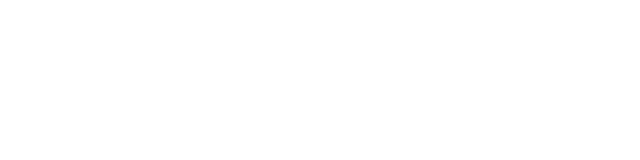
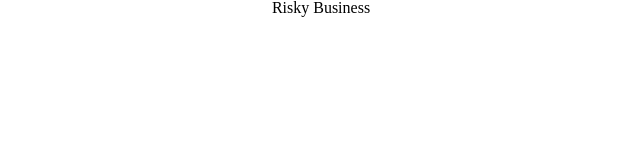
Before and after one commit to evansst/risky-business-front-end, a React (Create React App) app: page / in a window 1280 px wide. Shown: the top 160 px of the page, without its empty margins (319-959 px from the left). Built offline with nearby package versions, Linux system fonts and the light colour scheme.

Commit message:
boiler plate set-up

```diff
--- a/public/index.html
+++ b/public/index.html
@@ -24,7 +24,7 @@
       work correctly both with client-side routing and a non-root public URL.
       Learn how to configure a non-root public URL by running `npm run build`.
     -->
-    <title>React App</title>
+    <title>Risky Business</title>
   </head>
   <body>
     <noscript>You need to enable JavaScript to run this app.</noscript>
--- a/src/App.css
+++ b/src/App.css
@@ -1,38 +1,52 @@
+/* http://meyerweb.com/eric/tools/css/reset/
+   v2.0 | 20110126
+   License: none (public domain)
+*/
+
+html, body, div, span, applet, object, iframe,
+h1, h2, h3, h4, h5, h6, p, blockquote, pre,
+a, abbr, acronym, address, big, cite, code,
+del, dfn, em, img, ins, kbd, q, s, samp,
+small, strike, strong, sub, sup, tt, var,
+b, u, i, center,
+dl, dt, dd, ol, ul, li,
+fieldset, form, label, legend,
+table, caption, tbody, tfoot, thead, tr, th, td,
+article, aside, canvas, details, embed,
+figure, figcaption, footer, header, hgroup,
+menu, nav, output, ruby, section, summary,
+time, mark, audio, video {
+	margin: 0;
+	padding: 0;
+	border: 0;
+	font-size: 100%;
+	font: inherit;
+	vertical-align: baseline;
+}
+/* HTML5 display-role reset for older browsers */
+article, aside, details, figcaption, figure,
+footer, header, hgroup, menu, nav, section {
+	display: block;
+}
+body {
+	line-height: 1;
+}
+ol, ul {
+	list-style: none;
+}
+blockquote, q {
+	quotes: none;
+}
+blockquote:before, blockquote:after,
+q:before, q:after {
+	content: '';
+	content: none;
+}
+table {
+	border-collapse: collapse;
+	border-spacing: 0;
+}
+
 .App {
   text-align: center;
 }
-
-.App-logo {
-  height: 40vmin;
-  pointer-events: none;
-}
-
-@media (prefers-reduced-motion: no-preference) {
-  .App-logo {
-    animation: App-logo-spin infinite 20s linear;
-  }
-}
-
-.App-header {
-  background-color: #282c34;
-  min-height: 100vh;
-  display: flex;
-  flex-direction: column;
-  align-items: center;
-  justify-content: center;
-  font-size: calc(10px + 2vmin);
-  color: white;
-}
-
-.App-link {
-  color: #61dafb;
-}
-
-@keyframes App-logo-spin {
-  from {
-    transform: rotate(0deg);
-  }
-  to {
-    transform: rotate(360deg);
-  }
-}
--- a/src/App.js
+++ b/src/App.js
@@ -1,13 +1,56 @@
-import React from 'react';
+import React, {Component} from 'react';
 import logo from './logo.svg';
 import './App.css';
+import CardContainer from './Components/CardContainer'
+import Form from './Components/Form'
 
-function App() {
-  return (
-    <div className="App">
+const riskyURL = ""
 
-    </div>
-  );
+
+
+
+class App extends Component {
+
+  state = {
+    dateCards:[]
+  }
+
+  componentDidMount() {
+    // this.getDateCards()
+  }
+
+  getDateCards = () => {
+    fetch(riskyURL)
+      .then(response => response.json())
+      .then(dateCards => this.setState({dateCards}))
+  }
+
+  addDateCardUser = (newDateCard) => {
+      this.setState({
+        dateCards: [...this.state.dateCards, newDateCard]
+      })
+      fetch(riskyURL,{
+        method: "POST",
+        headers: {
+          "Content-Type": "application/json"
+        },
+        body: JSON.stringify(newDateCard)
+      })
+  }
+
+  // deleteTodo = (id) => {
+
+  // }
+
+  render(){
+    return (
+      <div className="App">
+        <h1 id="title">Risky Business</h1>
+          {/* <Form />
+          <CardContainer /> */}
+      </div>
+    );
+  }
 }
 
 export default App;
--- a/src/Components/Card.js
+++ b/src/Components/Card.js
@@ -0,0 +1,5 @@
+import React from 'react'
+
+export default function Card(props){
+    console.log(props)
+}
--- a/src/Components/CardContainer.js
+++ b/src/Components/CardContainer.js
@@ -0,0 +1,13 @@
+import React from 'react'
+import Card from './Card'
+
+export default function CardContainer(props){
+
+    const showDateCards = () => {
+        return dateCards
+    }
+
+
+
+    return console.log(props)
+}
--- a/src/Components/Delete.js
+++ b/src/Components/Delete.js
@@ -0,0 +1,5 @@
+import React from 'react'
+
+export default function Delete(props){
+    return console.log(props)
+}
--- a/src/Components/Favorite.js
+++ b/src/Components/Favorite.js
@@ -0,0 +1,5 @@
+import React from 'react'
+
+export default function Favorite(props){
+    return console.log(props)
+}
--- a/src/Components/Form.js
+++ b/src/Components/Form.js
@@ -0,0 +1,5 @@
+import React from 'react'
+
+export default function Form(props){
+    return console.log(props)
+}
```
